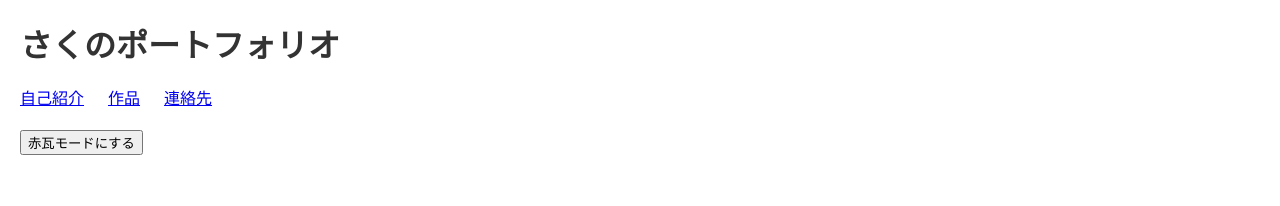
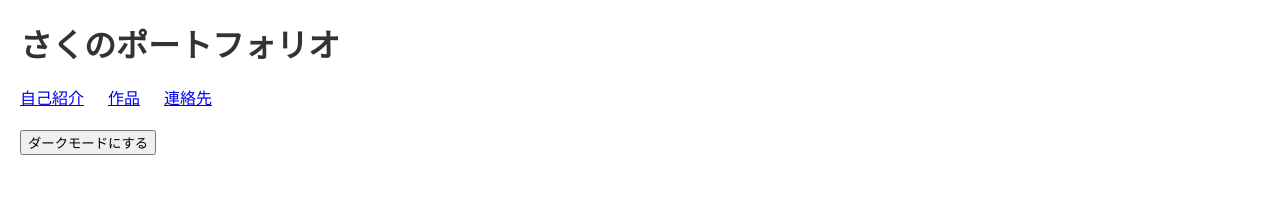
Before and after one commit to Hagiwara39/portfolio, a React (Vite) app: page / in a window 1280 px wide. Shown: the top 206 px of the page. Built offline with nearby package versions, Linux system fonts and the light colour scheme.

Commit message:
赤瓦モードをやめて、useStateとuseEffectで普通のダークモードにする

```diff
--- a/src/App.jsx
+++ b/src/App.jsx
@@ -1,3 +1,6 @@
+// useState と useEffect は React に用意されている機能。使うために読み込む
+import { useState, useEffect } from 'react'
+
 // 部品（コンポーネント）を components フォルダから読み込む
 import Header from './components/Header.jsx'
 import About from './components/About.jsx'
@@ -8,11 +11,32 @@ import Footer from './components/Footer.jsx'
 // App: ページ全体を組み立てる部品（コンポーネント）
 // 中身はそれぞれの部品のファイルに分けて、ここでは並べる順番だけを決める
 function App() {
+  // isDark: 今ダークモードかどうか（true / false）を覚えておく「状態」
+  // setIsDark: isDark を書き換えるための関数
+  // useState(false) の false は最初の値。最初はライトモード
+  const [isDark, setIsDark] = useState(false)
+
+  // isDark が変わるたびに、{ } の中を実行する
+  // body は React の箱（#root）の外にあるので、ここで直接 class を付け外しする
+  useEffect(() => {
+    if (isDark) {
+      document.body.classList.add('dark')
+    } else {
+      document.body.classList.remove('dark')
+    }
+  }, [isDark])
+
+  // ボタンが押されたときの処理: isDark を反対（true ⇔ false）にする
+  function toggleTheme() {
+    setIsDark(!isDark)
+  }
+
   // return の ( ) の中に書いたものが画面に表示される
   // <> と </> は「画面には何も出ない、まとめるためだけの箱」（フラグメント）
   return (
     <>
-      <Header />
+      {/* Header に「今ダークモードか」と「押されたときの処理」を渡す */}
+      <Header isDark={isDark} onToggleTheme={toggleTheme} />
 
       {/* main: このページのメインの内容。1ページに1つだけ使う */}
       <main>
--- a/src/components/Header.jsx
+++ b/src/components/Header.jsx
@@ -1,5 +1,10 @@
-// Header: ページの一番上の部分（サイト名・メニュー・赤瓦モードボタン）
-function Header() {
+// Header: ページの一番上の部分（サイト名・メニュー・ダークモードボタン）
+// isDark: 今ダークモードかどうか / onToggleTheme: ボタンが押されたときの処理（どちらも App から受け取る）
+function Header({ isDark, onToggleTheme }) {
+  // ボタンの文字は「次に押したら何になるか」にする
+  // 条件 ? A : B は「条件が true なら A、false なら B」という書き方
+  const buttonText = isDark ? 'ライトモードにする' : 'ダークモードにする'
+
   return (
     // header: ページの一番上の部分（サイト名やメニュー）
     <header>
@@ -19,7 +24,8 @@ function Header() {
 
       {/* button: 押せるボタン。type="button" は「フォーム送信ではないただのボタン」という意味 */}
       {/* id="theme-toggle" は、CSS でこのボタンの余白を指定するための目印 */}
-      <button type="button" id="theme-toggle">赤瓦モードにする</button>
+      {/* onClick: クリックされたら、App から受け取った onToggleTheme を実行する */}
+      <button type="button" id="theme-toggle" onClick={onToggleTheme}>{buttonText}</button>
     </header>
   )
 }
--- a/src/style.css
+++ b/src/style.css
@@ -181,7 +181,7 @@ nav ul {
 /* body.dark: 「class に dark が付いている body」という意味 */
 body.dark {
     /* 背景を暗いグレーに。真っ黒(#000)より少し明るいほうが目が疲れにくい */
-    background-color: #b55233;
+    background-color: #1e1e1e;
     /* 文字を明るいグレーに。真っ白より少し落とすとまぶしくない */
     color: #e0e0e0;
 }
```
